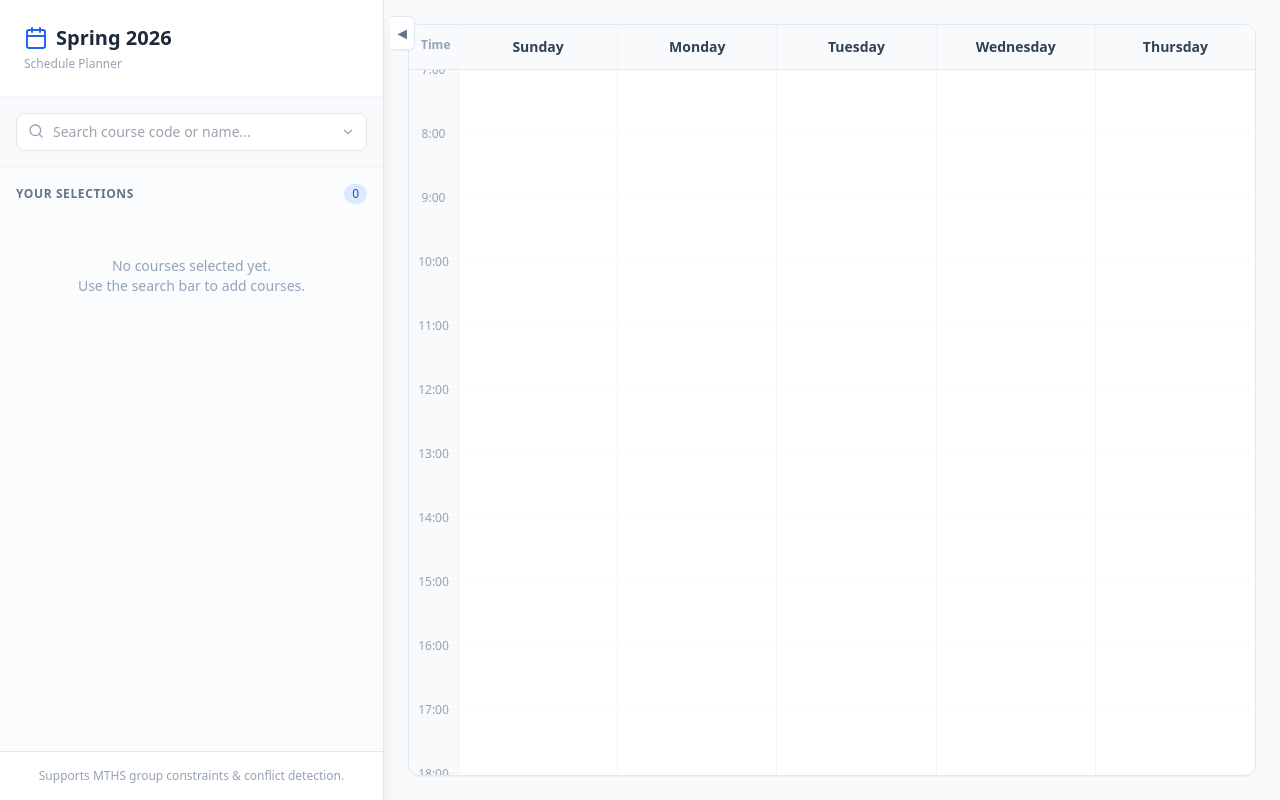
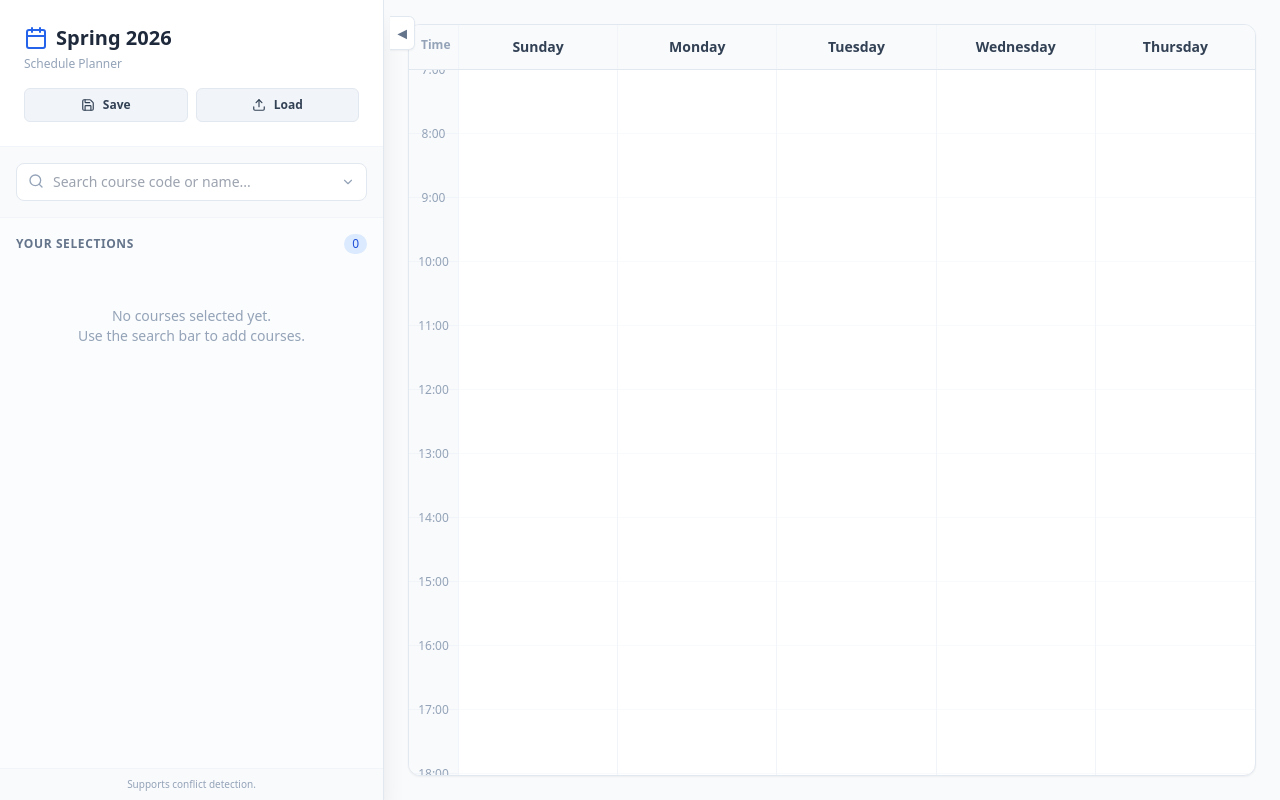
Before and after one commit to ahmedosama31/schedule-plan, a React (Vite) app: page / in a window 1280 px wide. Built offline with nearby package versions, Linux system fonts and the light colour scheme.

Commit message:
feat: Add save and upload functionality
Introduce persistence for user course selections by implementing save and upload features. This allows users to store and retrieve their schedules.

```diff
--- a/App.tsx
+++ b/App.tsx
@@ -1,15 +1,17 @@
+
 import React, { useState, useMemo, useRef, useEffect } from 'react';
 import { COURSES } from './data';
 import { CourseSelection } from './types';
 import CourseCard from './components/CourseCard';
 import ScheduleGrid from './components/ScheduleGrid';
-import { Search, Calendar, PlusCircle, ChevronDown, X } from 'lucide-react';
+import { Search, Calendar, PlusCircle, ChevronDown, X, Save, Upload } from 'lucide-react';
 
 const App: React.FC = () => {
   const [selections, setSelections] = useState<CourseSelection[]>([]);
   const [searchTerm, setSearchTerm] = useState('');
   const [isSidebarOpen, setIsSidebarOpen] = useState(true);
   const [isDropdownOpen, setIsDropdownOpen] = useState(false);
+
   const searchContainerRef = useRef<HTMLDivElement>(null);
 
   // Close dropdown when clicking outside
@@ -52,6 +54,45 @@ const App: React.FC = () => {
     setSelections(selections.map(s => s.course.code === updated.course.code ? updated : s));
   };
 
+  const handleSave = () => {
+    const dataToSave = selections.map(s => ({
+      courseCode: s.course.code,
+      selectedLectureId: s.selectedLectureId,
+      selectedTutorialId: s.selectedTutorialId,
+      selectedLabId: s.selectedLabId,
+      selectedMthsGroup: s.selectedMthsGroup
+    }));
+    localStorage.setItem('spring2026_schedule', JSON.stringify(dataToSave));
+    alert('Schedule saved successfully!');
+  };
+
+  const handleLoad = () => {
+    const saved = localStorage.getItem('spring2026_schedule');
+    if (!saved) {
+      alert('No saved schedule found.');
+      return;
+    }
+    try {
+      const parsed = JSON.parse(saved);
+      const restored: CourseSelection[] = parsed.map((p: any) => {
+        const course = COURSES.find(c => c.code === p.courseCode);
+        if (!course) return null;
+        return {
+          course,
+          selectedLectureId: p.selectedLectureId,
+          selectedTutorialId: p.selectedTutorialId,
+          selectedLabId: p.selectedLabId,
+          selectedMthsGroup: p.selectedMthsGroup
+        };
+      }).filter(Boolean);
+      setSelections(restored);
+      alert('Schedule loaded successfully!');
+    } catch (e) {
+      console.error(e);
+      alert('Failed to load schedule. Data may be corrupted.');
+    }
+  };
+
   return (
     <div className="flex h-screen w-full bg-slate-50 text-slate-800 font-sans">
 
@@ -71,6 +112,24 @@ const App: React.FC = () => {
                Spring 2026
              </h1>
              <p className="text-xs text-slate-400 mt-1">Schedule Planner</p>
+
+             {/* Save/Load Actions */}
+             <div className="flex gap-2 mt-4">
+                <button
+                    onClick={handleSave}
+                    className="flex-1 flex items-center justify-center gap-2 bg-slate-100 hover:bg-slate-200 text-slate-700 py-2 rounded-md text-xs font-semibold transition-colors border border-slate-200"
+                    title="Save current schedule to local storage"
+                >
+                    <Save size={14} /> Save
+                </button>
+                <button
+                    onClick={handleLoad}
+                    className="flex-1 flex items-center justify-center gap-2 bg-slate-100 hover:bg-slate-200 text-slate-700 py-2 rounded-md text-xs font-semibold transition-colors border border-slate-200"
+                    title="Load schedule from local storage"
+                >
+                    <Upload size={14} /> Load
+                </button>
+             </div>
            </div>
 
            {/* Add Course Search */}
@@ -152,8 +211,8 @@ const App: React.FC = () => {
              )}
            </div>
 
-           <div className="p-4 border-t border-slate-200 bg-white text-xs text-slate-400 text-center">
-             Supports MTHS group constraints & conflict detection.
+           <div className="p-2 border-t border-slate-100 bg-slate-50 text-[10px] text-slate-400 text-center">
+             Supports conflict detection.
            </div>
         </div>
       </div>
--- a/utils.ts
+++ b/utils.ts
@@ -1,5 +1,5 @@
-import { CourseSelection, Section, ClassSession } from './types';
-import { COURSES } from './data';
+
+import { CourseSelection, Section, ClassSession, Course } from './types';
 
 // Helper to check if two sessions overlap
 const sessionsOverlap = (s1: ClassSession, s2: ClassSession): boolean => {
```
